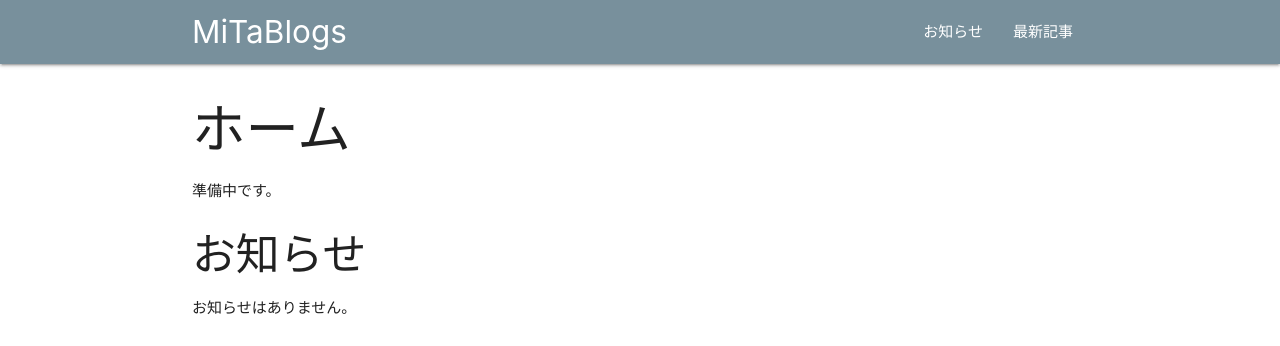
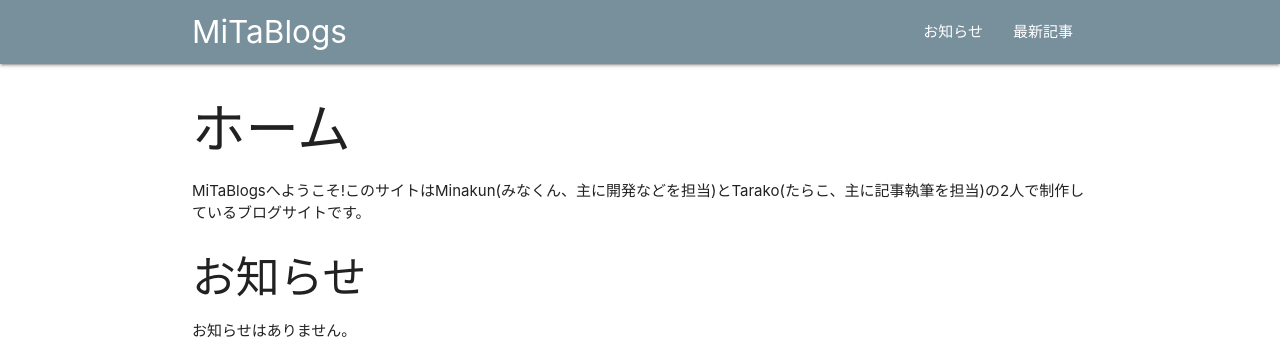
Before and after one commit to mitablogs/mitablogs.github.io, a plain HTML site: page index.html in a window 1280 px wide. Shown: the top 346 px of the page. Drawn offline with Linux system fonts and the light colour scheme; a script that the page names is missing.

Commit message:
Update index.html

```diff
--- a/index.html
+++ b/index.html
@@ -23,7 +23,7 @@
   </nav>
 <div class="container">
 <h2>ホーム</h2>
-<p>準備中です。</p>
+<p>MiTaBlogsへようこそ!このサイトはMinakun(みなくん、主に開発などを担当)とTarako(たらこ、主に記事執筆を担当)の2人で制作しているブログサイトです。</p>
 <h3>お知らせ</h3>
 <p>お知らせはありません。</p>
 <h3>最新の記事</h3>
```
